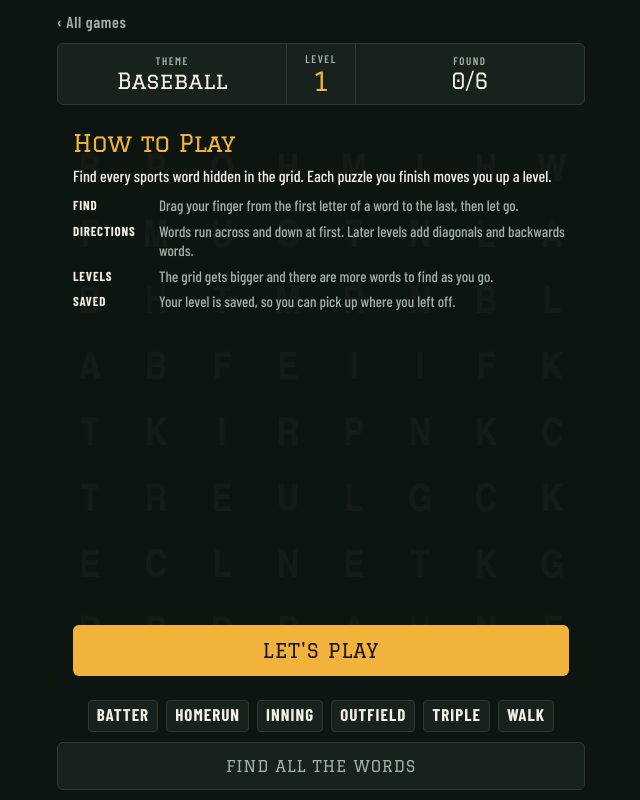
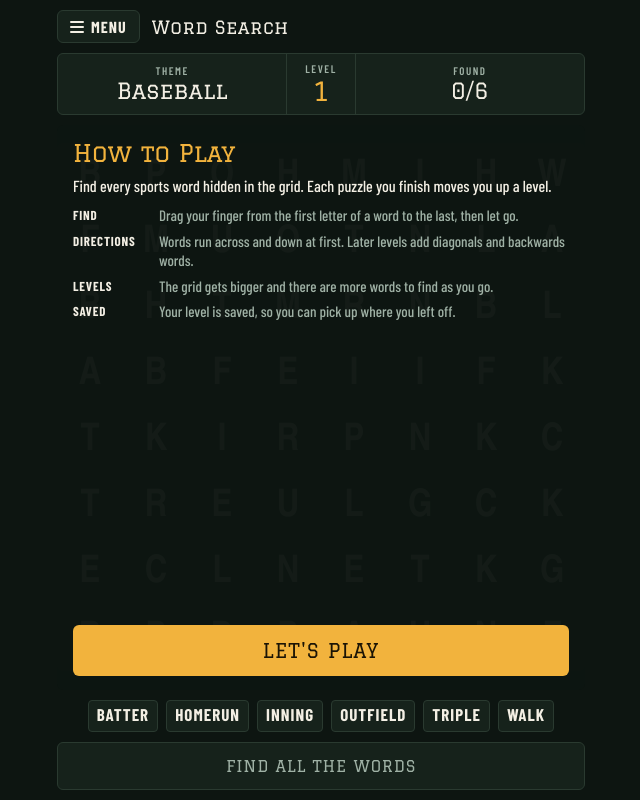
Before and after one commit to mcastleb84/Game-Day-Arcade, a plain HTML site: page games/word-search/index.html in a window 1280 px wide. Shown: the whole page, without its empty margins (319-959 px from the left). Drawn offline with nearby package versions, Linux system fonts and the light colour scheme.

Commit message:
Add a menu bar to every game: pause, how to play, restart, leave game
Co-Authored-By: Claude Opus 5.5 <noreply@anthropic.com>
Claude-Session: https://claude.ai/code/session_01Bvf9r8kw8FKWe2g1A42v1o

```diff
--- a/games/beer-pong/index.html
+++ b/games/beer-pong/index.html
@@ -426,7 +426,7 @@ function draw(){
 }
 
 let last=0;
-function frame(t){const dt=Math.min(.033,(t-last)/1000||0);last=t;update(dt);draw();requestAnimationFrame(frame);}
+function frame(t){const dt=Math.min(.033,(t-last)/1000||0);last=t;if(!window.GD_PAUSED)update(dt);draw();requestAnimationFrame(frame);}
 
 /* ---------- self-test hook: ?test adds window.__bp for tuning ---------- */
 if(/[?&]test\b/.test(location.search)){
@@ -440,5 +440,6 @@ if(/[?&]test\b/.test(location.search)){
 resize();board();controls();requestAnimationFrame(frame);
 })();
 </script>
+<script src="../../menu.js"></script>
 </body>
 </html>
--- a/games/word-search/index.html
+++ b/games/word-search/index.html
@@ -139,7 +139,7 @@ function build(lv,themeName){
 }
 
 /* ---------- state ---------- */
-let lv=+store.get('ws-level')||1,solved=+store.get('ws-solved')||0,P=null,theme='',sel=null,t0=0,done=false,tick=null;
+let pAt=0,lv=+store.get('ws-level')||1,solved=+store.get('ws-solved')||0,P=null,theme='',sel=null,t0=0,done=false,tick=null;
 const COLORS=['rgba(242,179,61,.42)','rgba(90,168,255,.42)','rgba(214,51,74,.42)','rgba(80,190,120,.42)','rgba(180,120,255,.42)','rgba(255,140,60,.42)'];
 
 function newPuzzle(){
@@ -237,7 +237,9 @@ cv.addEventListener('pointercancel',e=>{if(sel&&e.pointerId===sel.id){sel=null;d
 
 $('introGo').addEventListener('click',()=>{$('intro').hidden=true;tone(0.0001,.01);});
 newPuzzle();
+addEventListener('gd-pause',()=>{pAt=performance.now();});addEventListener('gd-resume',()=>{if(pAt)t0+=performance.now()-pAt;pAt=0;});
 })();
 </script>
+<script src="../../menu.js"></script>
 </body>
 </html>
--- /dev/null
+++ b/menu.js
@@ -0,0 +1,80 @@
+// Game Day Arcade: shared menu bar for every game page.
+// Replaces the page's "‹ All games" link with a bar (Menu button + game name).
+// The menu pauses the game (window.GD_PAUSED) and offers Resume, How to play, Restart and Leave game.
+// Games can listen for the 'gd-pause' and 'gd-resume' events on window.
+(()=>{
+  const css=`
+.gd-bar{display:flex;align-items:center;gap:12px;min-width:0;flex:1;justify-self:stretch}
+.gd-menu-btn{font-family:var(--body,"Barlow Condensed",Arial,sans-serif);font-size:16px;font-weight:700;letter-spacing:.06em;
+  display:inline-flex;align-items:center;gap:7px;padding:6px 12px;width:auto;border-radius:6px;cursor:pointer;
+  background:var(--panel,#16221b);color:var(--chalk,#f3efe4);border:1px solid var(--line,#2a3a30);flex:none;touch-action:manipulation}
+.gd-menu-btn:hover{border-color:var(--gold,#f2b33d)}
+.gd-menu-btn:focus-visible{outline:3px solid #5aa8ff;outline-offset:2px}
+.gd-burger{display:inline-flex;flex-direction:column;gap:3px}
+.gd-burger i{display:block;width:14px;height:2px;border-radius:1px;background:currentColor}
+.gd-title{font-family:var(--display,"Graduate",Georgia,serif);font-size:18px;letter-spacing:.02em;white-space:nowrap;overflow:hidden;text-overflow:ellipsis;min-width:0}
+.gd-scrim{position:fixed;inset:0;z-index:50;background:rgba(5,9,7,.78);display:flex;align-items:center;justify-content:center;
+  padding:max(16px,env(safe-area-inset-top,0px)) 16px max(16px,env(safe-area-inset-bottom,0px))}
+.gd-panel{width:min(100%,340px);background:var(--panel,#16221b);border:1px solid var(--line,#2a3a30);border-radius:10px;padding:18px 16px 16px;
+  display:flex;flex-direction:column;gap:10px;color:var(--chalk,#f3efe4);font-family:var(--body,"Barlow Condensed",Arial,sans-serif)}
+.gd-panel h2{margin:0;font-family:var(--display,"Graduate",Georgia,serif);font-weight:400;font-size:26px;color:var(--gold,#f2b33d);text-align:center}
+.gd-panel p{margin:-4px 0 4px;text-align:center;color:var(--muted,#9fb1a5);font-size:16px;font-weight:600;letter-spacing:.04em}
+.gd-panel button{width:100%;font-family:var(--display,"Graduate",Georgia,serif);font-size:19px;letter-spacing:.05em;padding:13px 10px;border-radius:6px;cursor:pointer;
+  background:transparent;color:var(--chalk,#f3efe4);border:1px solid var(--line,#2a3a30);touch-action:manipulation}
+.gd-panel button:hover{border-color:var(--muted,#9fb1a5)}
+.gd-panel button.gd-go{background:var(--gold,#f2b33d);color:#1b1405;border-color:transparent}
+.gd-panel button.gd-leave{color:#ff8a98;border-color:#5a2a32}
+.gd-panel button:focus-visible{outline:3px solid #5aa8ff;outline-offset:2px}
+`;
+  const st=document.createElement('style');st.textContent=css;document.head.appendChild(st);
+
+  const back=document.querySelector('.back');
+  if(!back)return;
+  const home=back.getAttribute('href')||'../../';
+  const name=(document.title||'Game').trim();
+  const puzzle=/word-search|crossword/.test(location.pathname);
+
+  const bar=document.createElement('div');bar.className='gd-bar';
+  bar.innerHTML='<button type="button" class="gd-menu-btn" aria-haspopup="dialog"><span class="gd-burger" aria-hidden="true"><i></i><i></i><i></i></span>MENU</button><span class="gd-title"></span>';
+  bar.querySelector('.gd-title').textContent=name;
+  back.replaceWith(bar);
+
+  const scrim=document.createElement('div');scrim.className='gd-scrim';scrim.hidden=true;
+  scrim.innerHTML='<div class="gd-panel" role="dialog" aria-modal="true" aria-labelledby="gdMenuH">'+
+    '<h2 id="gdMenuH">Paused</h2><p class="gd-name"></p>'+
+    '<button type="button" class="gd-go" data-a="resume">RESUME</button>'+
+    '<button type="button" data-a="help">HOW TO PLAY</button>'+
+    '<button type="button" data-a="restart"></button>'+
+    '<button type="button" class="gd-leave" data-a="leave">LEAVE GAME</button></div>';
+  scrim.querySelector('.gd-name').textContent=name;
+  scrim.querySelector('[data-a="restart"]').textContent=puzzle?'NEW PUZZLE':'RESTART GAME';
+  document.body.appendChild(scrim);
+  const intro=document.getElementById('intro');
+  if(!intro)scrim.querySelector('[data-a="help"]').remove();
+
+  window.GD_PAUSED=false;
+  const pause=()=>{if(!window.GD_PAUSED){window.GD_PAUSED=true;dispatchEvent(new Event('gd-pause'));}};
+  const resume=()=>{if(window.GD_PAUSED){window.GD_PAUSED=false;dispatchEvent(new Event('gd-resume'));}};
+  const btn=bar.querySelector('.gd-menu-btn');
+  function open(){pause();scrim.hidden=false;scrim.querySelector('.gd-go').focus();}
+  function close(keepPaused){scrim.hidden=true;if(!keepPaused)resume();btn.focus();}
+
+  btn.addEventListener('click',open);
+  scrim.addEventListener('click',e=>{
+    if(e.target===scrim)return close();
+    const a=e.target.closest('button')?.dataset.a;
+    if(a==='resume')close();
+    else if(a==='help'){close(true);intro.hidden=false;const go=intro.querySelector('button');go&&go.focus();}
+    else if(a==='restart')location.reload();
+    else if(a==='leave')location.href=home;
+  });
+  // Stay paused while "How to play" is open; resume when it closes.
+  if(intro)new MutationObserver(()=>{if(intro.hidden&&scrim.hidden)resume();}).observe(intro,{attributes:true,attributeFilter:['hidden']});
+  addEventListener('keydown',e=>{
+    if(e.key!=='Escape')return;
+    if(scrim.hidden)open();else close();
+    e.preventDefault();
+  },true);
+  // Pause automatically if the app goes to the background mid-game.
+  document.addEventListener('visibilitychange',()=>{if(document.hidden&&scrim.hidden&&(!intro||intro.hidden))open();});
+})();
--- a/sw.js
+++ b/sw.js
@@ -1,7 +1,7 @@
 // Game Day Arcade offline cache.
 // Bump VERSION whenever you upload changed files. Add each new game's page to FILES.
-const VERSION='arcade-v6';
-const FILES=['./','./index.html','./manifest.webmanifest','./icon-192.png','./icon-512.png','./apple-touch-icon.png',
+const VERSION='arcade-v7';
+const FILES=['./','./index.html','./manifest.webmanifest','./icon-192.png','./icon-512.png','./apple-touch-icon.png','./menu.js',
   './games/long-bomb/index.html','./games/ping-pong/index.html','./games/beer-pong/index.html','./games/word-search/index.html','./games/crossword/index.html'];
 self.addEventListener('install',e=>{e.waitUntil(caches.open(VERSION).then(c=>c.addAll(FILES)));self.skipWaiting();});
 self.addEventListener('activate',e=>{e.waitUntil(caches.keys().then(ks=>Promise.all(ks.filter(k=>k!==VERSION).map(k=>caches.delete(k)))));self.clients.claim();});
```
Also changed, not shown: games/crossword/index.html (+7 -4 lines), games/long-bomb/index.html (+2 -0 lines), games/ping-pong/index.html (+2 -1 lines).
